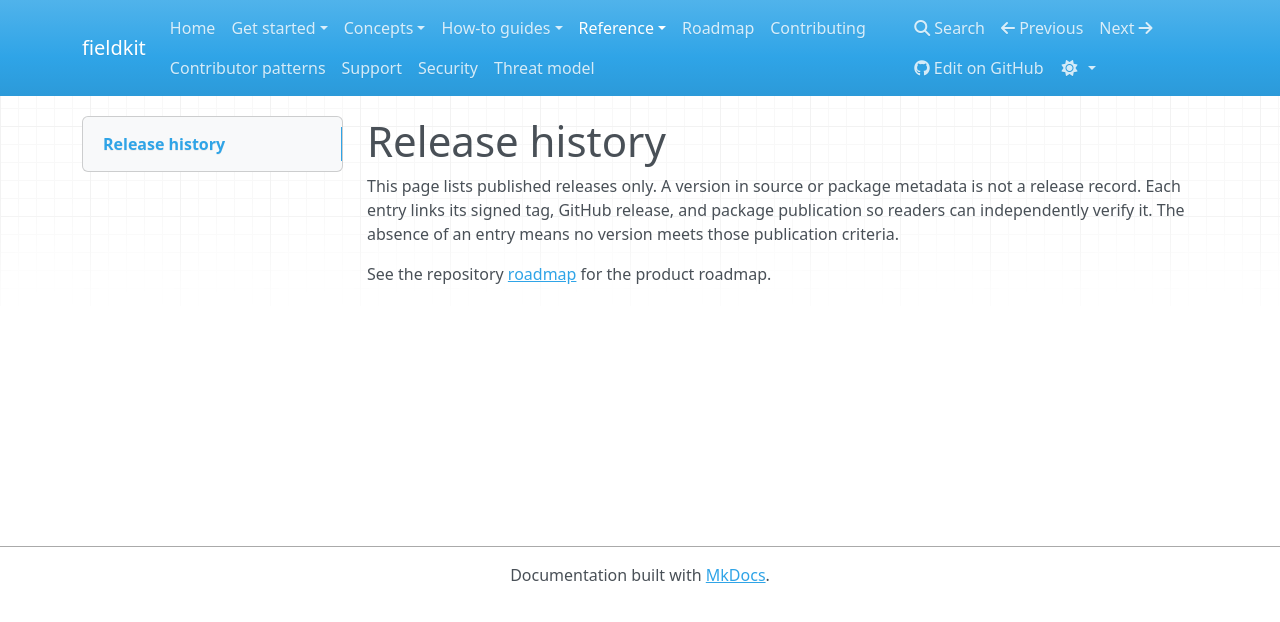
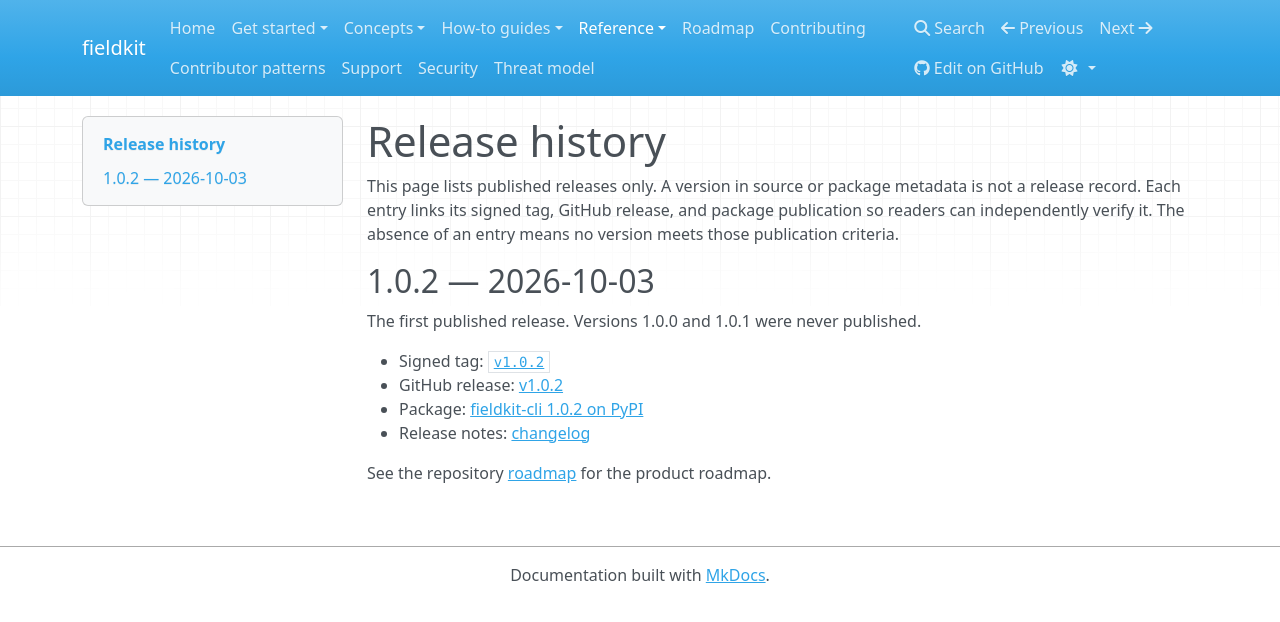
Before and after one commit to mpeter/fieldkit-cli, an MkDocs documentation site: the page built from docs/releases.md, in a window 1280 px wide. Shown: the top 622 px of the page. Built offline with MkDocs 1.6.1, drawn with Linux system fonts in a browser that asks for light colours; nearby versions of some CDN libraries.

Commit message:
docs(releases): record the published 1.0.2 release (#65)
## Purpose

Record 1.0.2 in the public release history now that its three release
records can all be checked independently:

- the signed tag `v1.0.2` (GitHub verification: `valid`);
- the GitHub release, whose assets match PyPI by sha256;
- the PyPI publication, which `uvx --from fieldkit-cli==1.0.2 fieldkit
--version` confirms.

## Behavior

- `docs/releases.md` gains a 1.0.2 entry linking the tag, the GitHub
release, the PyPI page and the versioned changelog.
- The `docs/releases.md` public-identity allowance now also covers
versioned tag, release and blob links. It stays a single pattern per
rule and path, as the policy requires.

## Verification

- The public-identity check passes.
- `make pr-check QUALITY_BASE=origin/main`: 16/16 stages pass.

## Documentation and changelog

Documentation only. No fragment, because this records an existing
release.

## Privacy and security

The links only point to the canonical public repository and PyPI.

```diff
--- a/docs/release-readiness/public-identity-policy.json
+++ b/docs/release-readiness/public-identity-policy.json
@@ -161,9 +161,9 @@
     {
       "rule_id": "PUBID001",
       "path": "docs/releases.md",
-      "pattern": "https://github\\.com/mpeter/fieldkit-cli/blob/main/ROADMAP\\.md",
+      "pattern": "https://github\\.com/mpeter/fieldkit-cli/(?:blob/main/ROADMAP\\.md|(?:tree|blob|releases/tag)/v[0-9]+\\.[0-9]+\\.[0-9]+(?:/[^\\s\\)]*)?)",
       "classification": "public_project_identity",
-      "rationale": "Release history links to the canonical public roadmap."
+      "rationale": "Release history links to the canonical public roadmap and to each release's signed tag, GitHub release, and versioned notes."
     },
     {
       "rule_id": "PUBID001",
--- a/docs/releases.md
+++ b/docs/releases.md
@@ -5,6 +5,15 @@
 package publication so readers can independently verify it. The absence of an
 entry means no version meets those publication criteria.
 
+## 1.0.2 — 2026-10-03
+
+The first published release. Versions 1.0.0 and 1.0.1 were never published.
+
+- Signed tag: [`v1.0.2`](https://github.com/mpeter/fieldkit-cli/tree/v1.0.2)
+- GitHub release: [v1.0.2](https://github.com/mpeter/fieldkit-cli/releases/tag/v1.0.2)
+- Package: [fieldkit-cli 1.0.2 on PyPI](https://pypi.org/project/fieldkit-cli/1.0.2/)
+- Release notes: [changelog](https://github.com/mpeter/fieldkit-cli/blob/v1.0.2/CHANGELOG.md)
+
 See the repository
 [roadmap](https://github.com/mpeter/fieldkit-cli/blob/main/ROADMAP.md) for the
 product roadmap.
```
